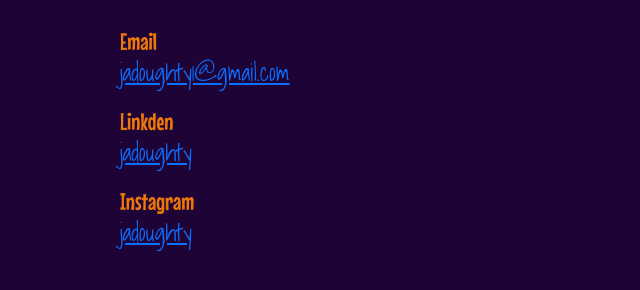
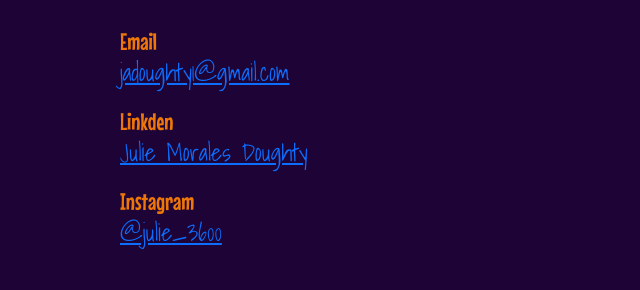
Before and after one commit to jdoughty1/myportfolioproject, a plain HTML site: page contact.html in a window 1280 px wide. Shown: the part 288-578 px from the top of the page, without its empty margins (0-640 px from the left). Drawn offline with nearby package versions, Linux system fonts and the light colour scheme.

Commit message:
redid information

```diff
--- a/contact.html
+++ b/contact.html
@@ -38,17 +38,17 @@
         <h1 class="mb-5">Lets get in Touch!</h1>
         <h3>Email</h3>
         <p>
-          <a href="jadoughty1@gmail.com">jadoughty1@gmail.com</a>
+          <a href="mailto:jadoughty1@gmail.com">jadoughty1@gmail.com</a>
         </p>
         <h3>Linkden</h3>
         <p>
           <a href="https://www.linkedin.com/in/julie-morales-doughty/"
-            >jadoughty</a
+            >Julie Morales Doughty</a
           >
         </p>
         <h3>Instagram</h3>
         <p>
-          <a href="https://www.instagram.com/julie_3600/">jadoughty</a>
+          <a href="https://www.instagram.com/julie_3600/">@julie_3600</a>
         </p>
       </div>
     </div>
```
